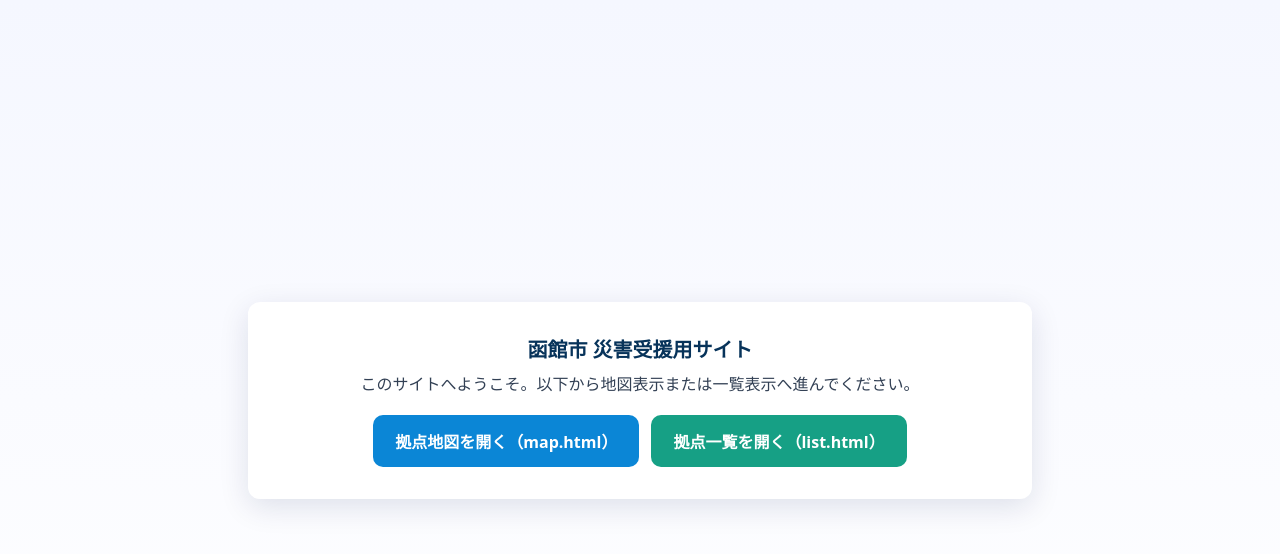
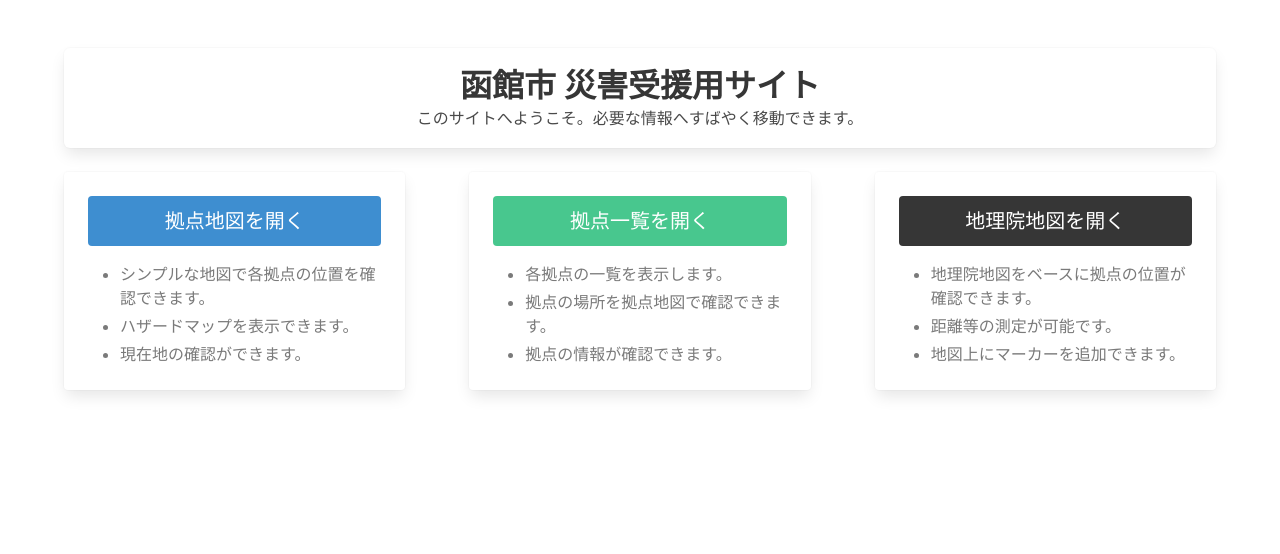
Before and after one commit to atsu-labs/gismap, a plain HTML site: page index.html in a window 1280 px wide. Drawn offline with nearby package versions, Linux system fonts and the light colour scheme.

Commit message:
feat: Bulma CSSを利用したレイアウトに変更し、カスタムCSSを削除
- カスタムCSSを削除し、Bulmaのユーティリティを使用してレイアウトを改善
- タイトルとリードを含むセクションを追加
- 各リンクをカード形式で表示する構造に変更

```diff
--- a/index.html
+++ b/index.html
@@ -3,34 +3,70 @@
 <head>
   <meta charset="utf-8">
   <meta name="viewport" content="width=device-width,initial-scale=1">
+  <!-- Bulma CSS (CDN) -->
+  <link rel="stylesheet" href="https://cdn.jsdelivr.net/npm/bulma@0.9.4/css/bulma.min.css">
   <title>函館市災害受援用サイト</title>
-  <style>
-    :root{--bg:#0b3d91;--accent:#f5f7ff}
-    html,body{height:100%;margin:0;font-family:system-ui,-apple-system,Segoe UI,Roboto,"Hiragino Kaku Gothic ProN",Meiryo,sans-serif;color:#07335a}
-    .wrap{min-height:100%;display:flex;align-items:center;justify-content:center;background:linear-gradient(180deg,var(--accent),#ffffff)}
-    .card{max-width:720px;width:92%;background:white;border-radius:12px;box-shadow:0 8px 30px rgba(6,24,79,0.12);padding:32px;text-align:center}
-    h1{margin:0 0 8px;font-size:20px}
-    p.lead{margin:0 0 20px;color:#334155}
-    .links{display:flex;gap:12px;flex-wrap:wrap;justify-content:center}
-    a.btn{display:inline-block;padding:14px 22px;border-radius:10px;text-decoration:none;font-weight:600;color:white}
-    a.btn-map{background:#0b86d6}
-    a.btn-list{background:#16a085}
-    .note{margin-top:18px;font-size:13px;color:#6b7280}
-    @media (max-width:480px){.card{padding:20px}a.btn{width:100%}}
-  </style>
+  <!-- カスタムCSSは削除しました。Bulma のユーティリティを利用してレイアウトします -->
 </head>
 <body>
-  <main class="wrap" role="main">
-    <section class="card" aria-labelledby="title">
-      <h1 id="title">函館市 災害受援用サイト</h1>
-      <p class="lead">このサイトへようこそ。以下から地図表示または一覧表示へ進んでください。</p>
-
-      <div class="links" role="navigation" aria-label="主要ページへのリンク">
-        <a class="btn btn-map" href="map.html">拠点地図を開く（map.html）</a>
-        <a class="btn btn-list" href="list.html">拠点一覧を開く（list.html）</a>
+  <section class="section" role="main" aria-labelledby="title">
+    <div class="container">
+      <div class="box">
+        <!-- 上部: タイトル / リード -->
+        <div class="content has-text-centered">
+          <h1 id="title" class="title is-3">函館市 災害受援用サイト</h1>
+          <p class="subtitle is-6">このサイトへようこそ。必要な情報へすばやく移動できます。</p>
+        </div>
       </div>
 
-    </section>
-  </main>
+      <!-- リンク部分: 各リンクをカードで表示 -->
+      <div class="columns is-variable is-8 is-multiline">
+        <div class="column is-one-third">
+          <div class="card">
+            <div class="card-content">
+              <a class="button is-info is-fullwidth is-medium" href="map.html">拠点地図を開く</a>
+              <div class="content mt-3 has-text-grey">
+                <ul>
+                  <li>シンプルな地図で各拠点の位置を確認できます。</li>
+                  <li>ハザードマップを表示できます。</li>
+                  <li>現在地の確認ができます。</li>
+                </ul>
+              </div>
+            </div>
+          </div>
+        </div>
+
+        <div class="column is-one-third">
+          <div class="card">
+            <div class="card-content">
+              <a class="button is-success is-fullwidth is-medium" href="list.html">拠点一覧を開く</a>
+              <div class="content mt-3 has-text-grey">
+                <ul>
+                  <li>各拠点の一覧を表示します。</li>
+                  <li>拠点の場所を拠点地図で確認できます。</li>
+                  <li>拠点の情報が確認できます。</li>
+                </ul>
+              </div>
+            </div>
+          </div>
+        </div>
+
+        <div class="column is-one-third">
+          <div class="card">
+            <div class="card-content">
+              <a class="button is-dark is-fullwidth is-medium" href="https://hakodate-keibou.github.io/gsimaps/" rel="noopener noreferrer" aria-label="GSImaps（地理院地図）を開く">地理院地図を開く</a>
+              <div class="content mt-3 has-text-grey">
+                <ul>
+                  <li>地理院地図をベースに拠点の位置が確認できます。</li>
+                  <li>距離等の測定が可能です。</li>
+                  <li>地図上にマーカーを追加できます。</li>
+                </ul>
+              </div>
+            </div>
+          </div>
+        </div>
+      </div>
+    </div>
+  </section>
 </body>
 </html>
```
